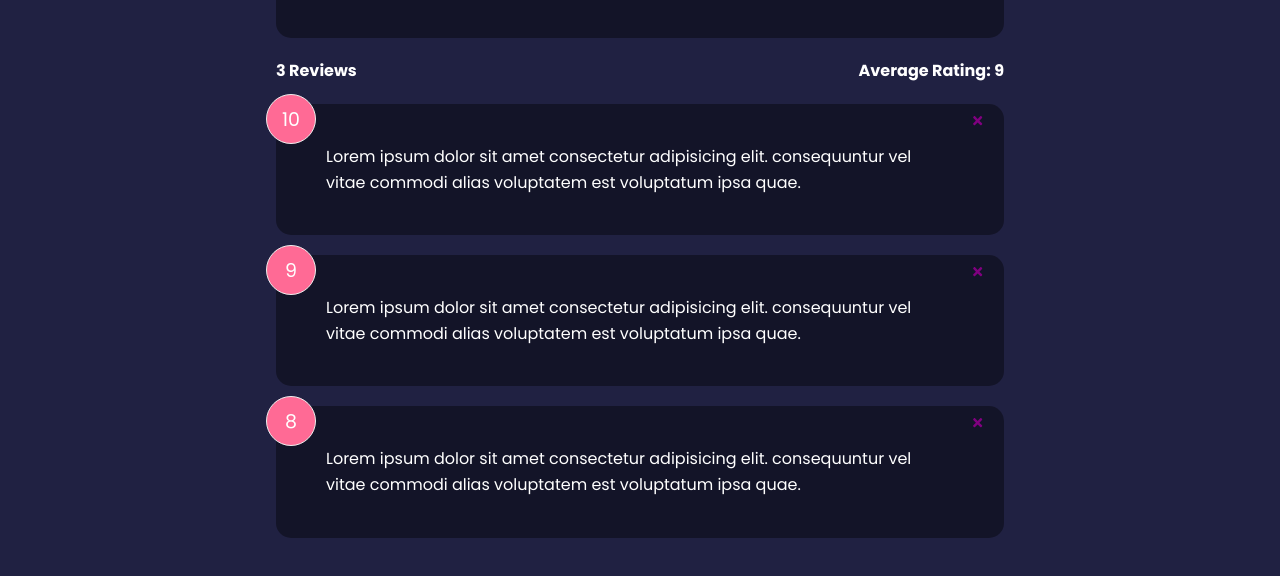
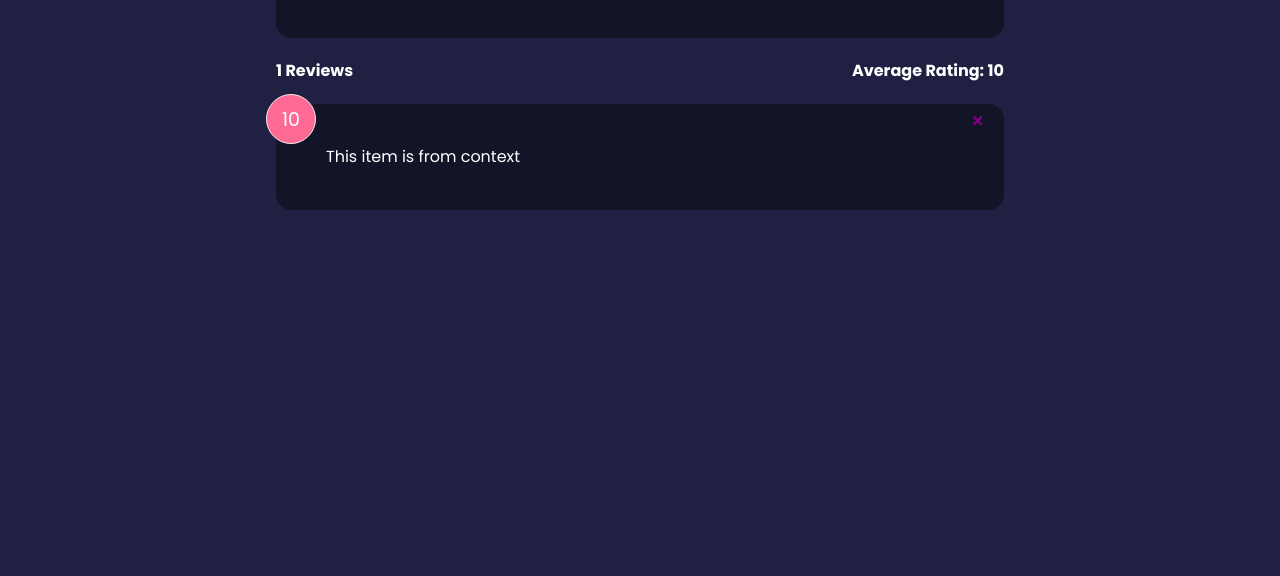
Before and after one commit to yomiaishida/feedbackApp, a React (Create React App) app: page / in a window 1280 px wide. Shown: the part 350-926 px from the top of the page. After the commit the page ends 800 px from the top, so only its background shows below. Built offline with nearby package versions, Linux system fonts and the light colour scheme; some icons are missing.

Commit message:
Get global state with useContext hook

```diff
--- a/src/App.js
+++ b/src/App.js
@@ -36,11 +36,8 @@
               element={
                 <>
                   <FeedbackForm handleAdd={addFeedback} />
-                  <FeedbackStats feedback={feedback} />
-                  <FeedbackList
-                    feedback={feedback}
-                    handleDelete={deleteFeedback}
-                  />
+                  <FeedbackStats />
+                  <FeedbackList handleDelete={deleteFeedback} />
                 </>
               }
             ></Route>
--- a/src/components/FeedbackList.jsx
+++ b/src/components/FeedbackList.jsx
@@ -1,8 +1,11 @@
 import { motion, AnimatePresence } from "framer-motion";
-import PropTypes from "prop-types";
+import { useContext } from "react";
 import FeedbackItem from "./FeedbackItem";
+import FeedbackContext from "../context/FeedbackContext";
 
-function FeedbackList({ feedback, handleDelete }) {
+function FeedbackList({ handleDelete }) {
+  const { feedback } = useContext(FeedbackContext);
+
   if (!feedback || feedback.length === 0) {
     return <p>No Feedback Yet</p>;
   }
@@ -37,14 +40,4 @@
   // );
 }
 
-FeedbackList.propTypes = {
-  feedback: PropTypes.arrayOf(
-    PropTypes.shape({
-      id: PropTypes.number.isRequired,
-      text: PropTypes.string.isRequired,
-      rating: PropTypes.number.isRequired,
-    })
-  ),
-};
-
 export default FeedbackList;
--- a/src/components/FeedbackStats.jsx
+++ b/src/components/FeedbackStats.jsx
@@ -1,6 +1,10 @@
 import PropTypes from "prop-types";
+import { useContext } from "react";
+import FeedbackContext from "../context/FeedbackContext";
 
-export default function FeedbackStats({ feedback }) {
+export default function FeedbackStats() {
+  const { feedback } = useContext(FeedbackContext);
+
   // Calculate ratings avg
   let average =
     feedback.reduce((acc, cur) => {
```
